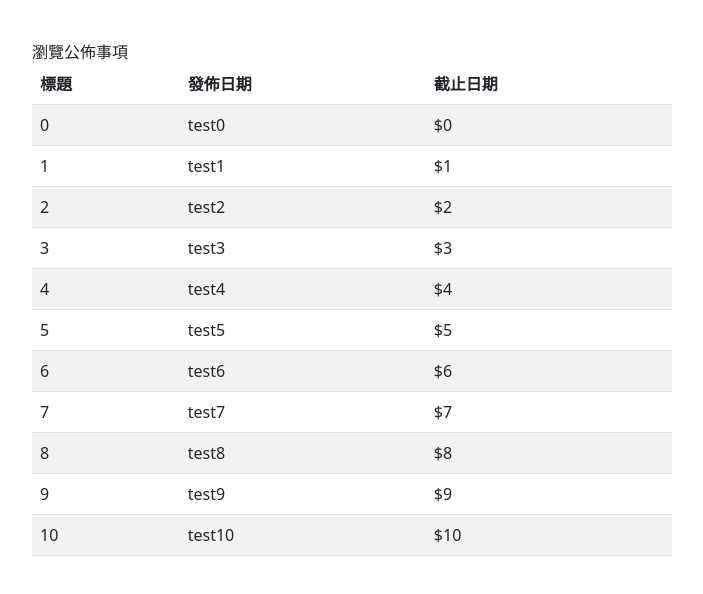
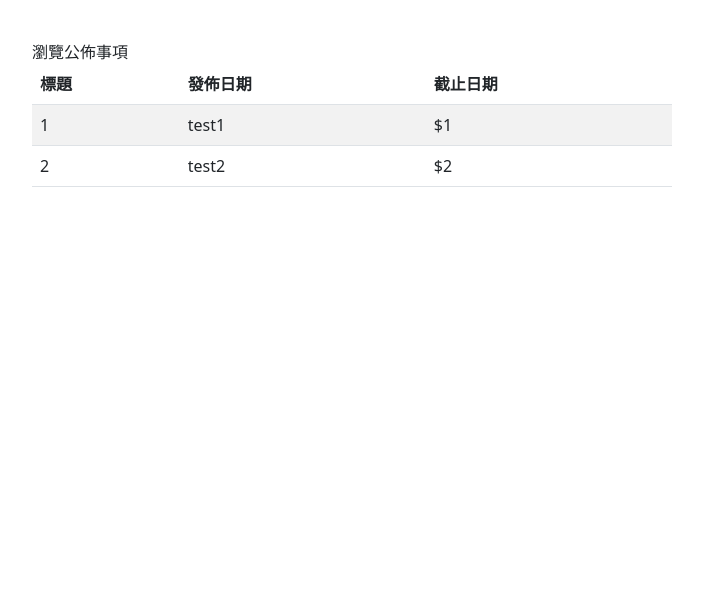
Before and after one commit to yiukwampo/C-demo-bootstrap, an Angular app: page / in a window 1280 px wide. Shown: the top 594 px of the page, without its empty margins (288-991 px from the left). Built offline with nearby package versions, Linux system fonts and the light colour scheme.

Commit message:
added navigate logic when click row

```diff
--- a/src/app/notice-board-edit/notice-board-edit.component.ts
+++ b/src/app/notice-board-edit/notice-board-edit.component.ts
@@ -1,5 +1,6 @@
 import { Component } from '@angular/core';
 import { NgbDateStruct } from '@ng-bootstrap/ng-bootstrap';
+import { Router, ActivatedRoute } from "@angular/router";
 
 
 @Component({
@@ -11,5 +12,10 @@ export class NoticeBoardEditComponent {
 	date1: NgbDateStruct | undefined;
 	date2: NgbDateStruct | undefined;
 
+  constructor(
+    private router: Router,) {
+      var param = this.router.getCurrentNavigation()?.extras?.state?.['windowId'];
+      alert(param);
+    }
 
 }
--- a/src/app/notice-board/notice-board.component.html
+++ b/src/app/notice-board/notice-board.component.html
@@ -12,7 +12,7 @@
               </tr>
           </thead>
           <tbody>
-            <tr *ngFor="let row of viewList">
+            <tr *ngFor="let row of viewList" (click)="click(row)">
               <td>{{row.title}}</td>
               <td>{{row.announceDate}}</td>
               <td>{{row.expiryDate}}</td>
--- a/src/app/notice-board/notice-board.component.ts
+++ b/src/app/notice-board/notice-board.component.ts
@@ -1,9 +1,9 @@
 import { Component } from '@angular/core';
-
+import { Router } from '@angular/router';
 @Component({
   selector: 'app-notice-board',
   templateUrl: './notice-board.component.html',
-  styleUrls: ['./notice-board.component.css']
+  styleUrls: ['./notice-board.component.css'],
 })
 export class NoticeBoardComponent {
   selectedNoti: any = null;
@@ -11,64 +11,29 @@ export class NoticeBoardComponent {
   viewList =
   [
       {
-          "title": 0,
-          "announceDate": "test0",
-          "expiryDate": "$0"
-      },
-      {
+          "windowId": 1,
           "title": 1,
           "announceDate": "test1",
           "expiryDate": "$1"
       },
       {
+          "windowId": 2,
           "title": 2,
           "announceDate": "test2",
           "expiryDate": "$2"
-      },
-      {
-          "title": 3,
-          "announceDate": "test3",
-          "expiryDate": "$3"
-      },
-      {
-          "title": 4,
-          "announceDate": "test4",
-          "expiryDate": "$4"
-      },
-      {
-          "title": 5,
-          "announceDate": "test5",
-          "expiryDate": "$5"
-      },
-      {
-          "title": 6,
-          "announceDate": "test6",
-          "expiryDate": "$6"
-      },
-      {
-          "title": 7,
-          "announceDate": "test7",
-          "expiryDate": "$7"
-      },
-      {
-          "title": 8,
-          "announceDate": "test8",
-          "expiryDate": "$8"
-      },
-      {
-          "title": 9,
-          "announceDate": "test9",
-          "expiryDate": "$9"
-      },
-      {
-          "title": 10,
-          "announceDate": "test10",
-          "expiryDate": "$10"
       }
   ];
+
+  constructor(private router: Router) {}
 
   ngOnInit(): void {
 
   }
 
+  click(row: any) {
+    //alert(row?.title + ' ' + row?.announceDate + ' ' + row?.expiryDate)
+    this.router.navigate(['edit/' + row?.windowId],
+    {state : { windowId: row?.windowId}});
+  }
+
 }
```
